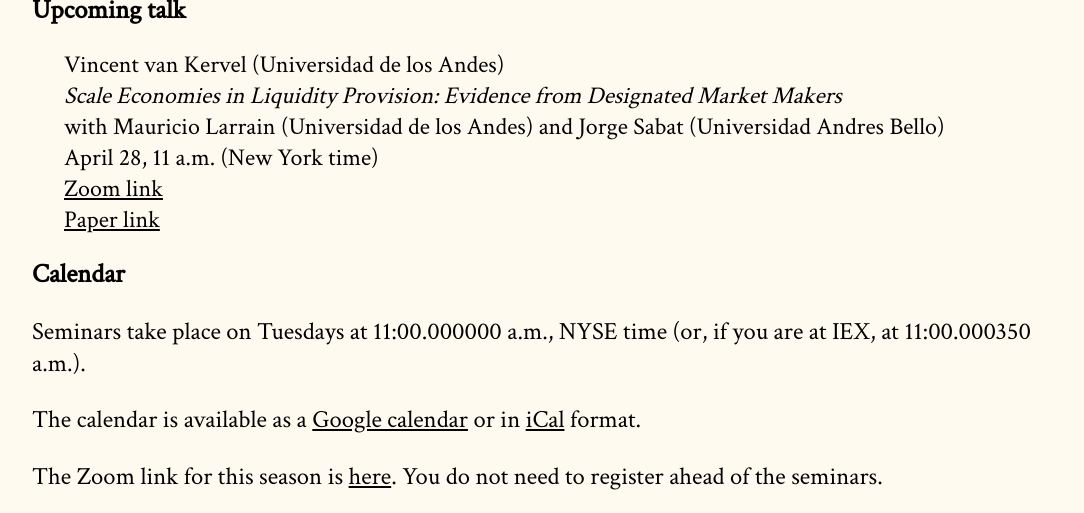
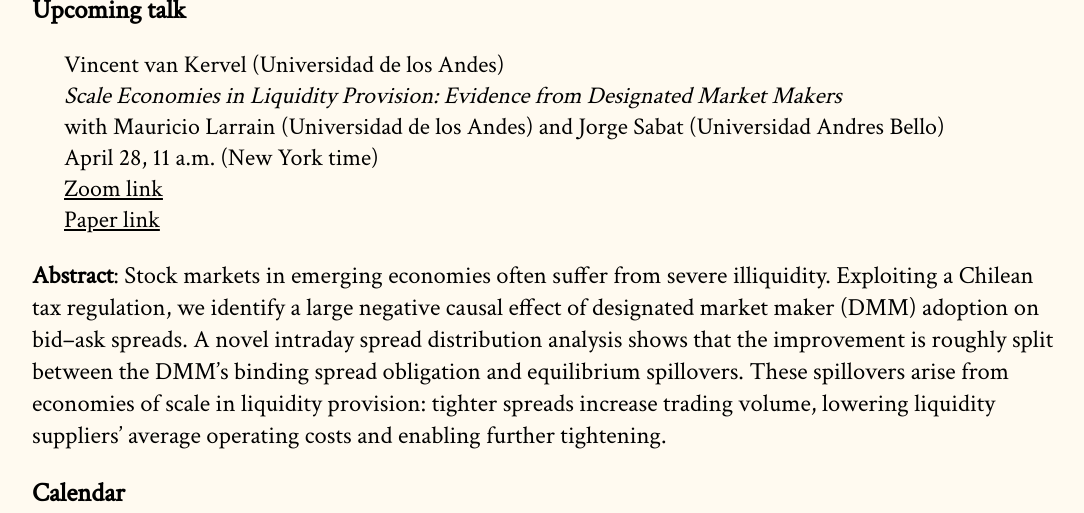
Before and after one commit to cpfiffer/microstructure.exchange, a Jekyll site: the page built from index.md, in a window 1280 px wide and 900 px high, scrolled down 468 px, cut to the strip 0-513 px from the top of the window. Shown: the whole strip, without its empty margins (96-1180 px from the left). Built offline with Jekyll 4.4.1, drawn with Linux system fonts in a browser that asks for light colours; some web fonts are replaced.

Commit message:
Update _config.yml

```diff
--- a/_config.yml
+++ b/_config.yml
@@ -20,4 +20,4 @@ speaker-info:
   webinar-link: "https://us06web.zoom.us/j/84504721258?pwd=I2cR9GtVjSa0myOQKYdxRTvQ1PHENW.1"
   # discussant: "Michael Noe (Eurex), Amit Goyal (SFI/Lausanne), and Eric Uhlmann (INSEAD)"
   # slides-link: /slides/RobinhoodSlides_TME.pdf
-  #abstract: "Trading relationships in over-the-counter (OTC) markets are persistent and often exclusive, despite technological advances that have expanded clients' access to dealers. We rationalize this pattern in a model where trading relationships allow dealers to learn their clients' trading motives from their trading records. Relationship dealers set record-contingent quotes, generating price discrimination that mitigates adverse selection for liquidity-driven clients. Moreover, we show that clients prefer exclusive relationships to keep their record private. As a result, post-trade transparency and trading protocols that facilitate public inference of clients' trading records by dealers (e.g., Request for Quote relative to Request for Market) may reduce gains from trade."
+  abstract: "Stock markets in emerging economies often suffer from severe illiquidity. Exploiting a Chilean tax regulation, we identify a large negative causal effect of designated market maker (DMM) adoption on bid–ask spreads. A novel intraday spread distribution analysis shows that the improvement is roughly split between the DMM's binding spread obligation and equilibrium spillovers. These spillovers arise from economies of scale in liquidity provision: tighter spreads increase trading volume, lowering liquidity suppliers' average operating costs and enabling further tightening."
```
